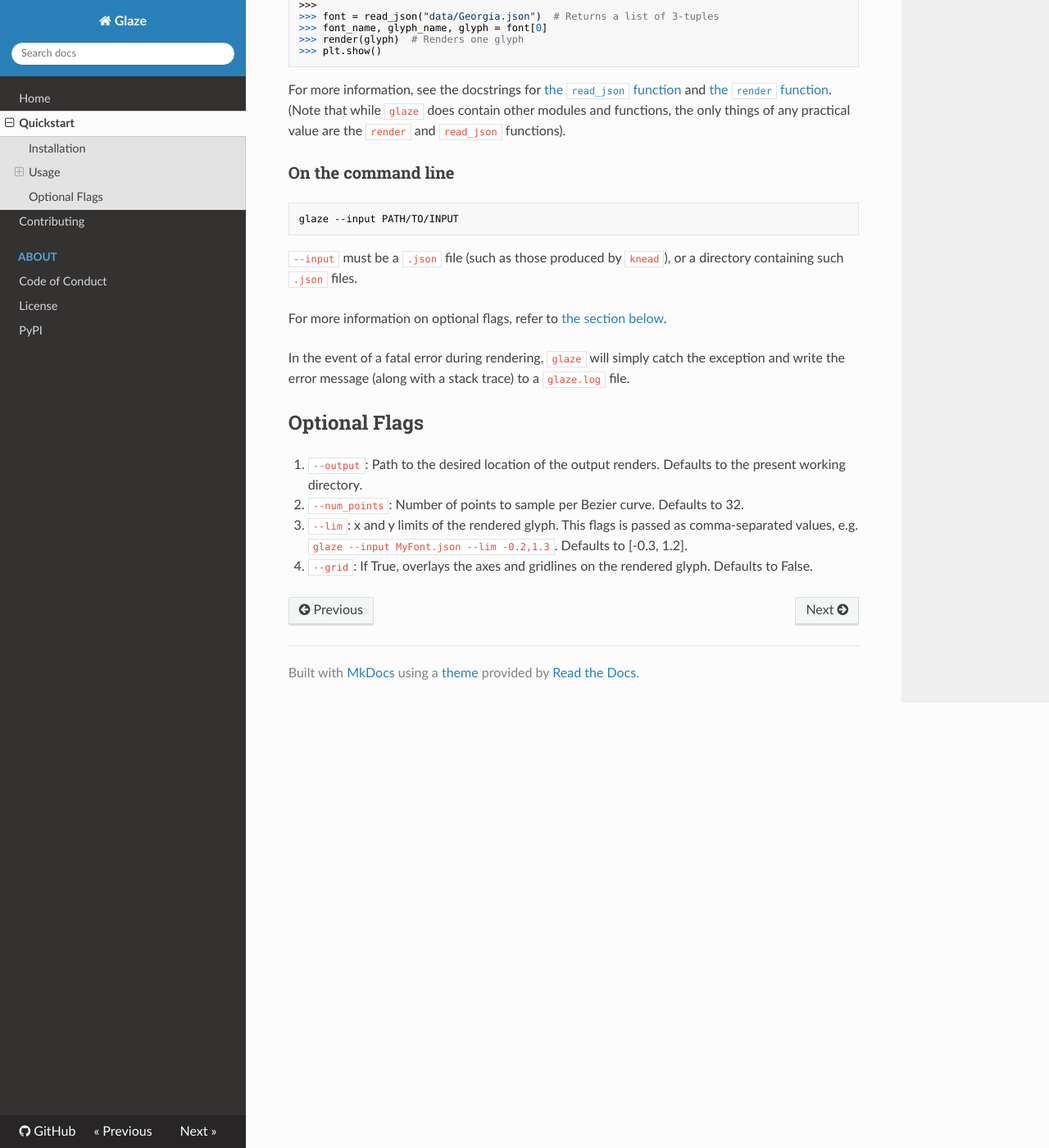
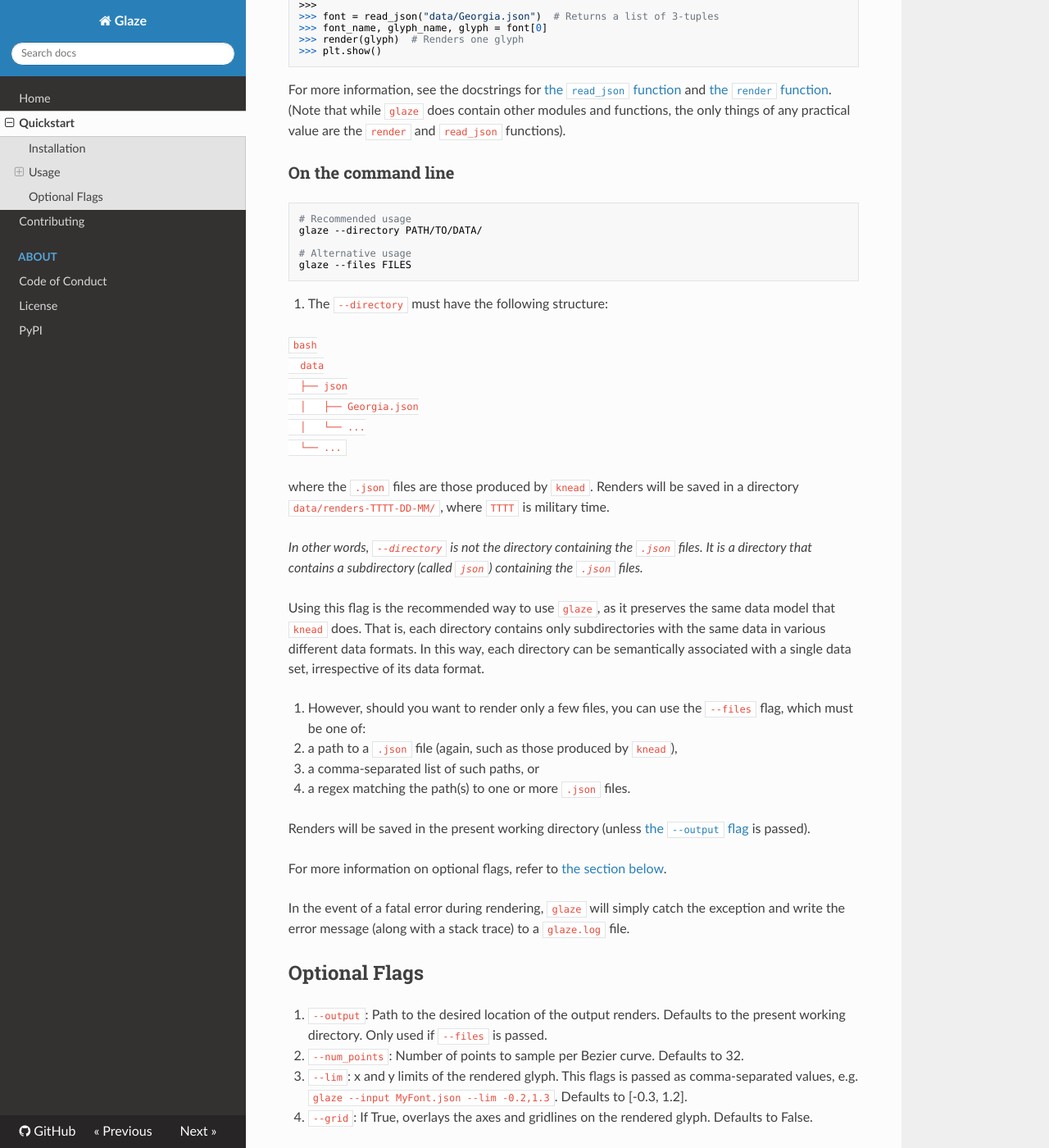
Before and after one commit to font-bakers/glaze, an MkDocs documentation site: the page built from docs/quickstart.md, in a window 1280 px wide and 1400 px high, scrolled down 574 px. Shown: the whole window at 82% size. Built offline with MkDocs 1.6.1, drawn with Linux system fonts in a browser that asks for light colours; nearby versions of some CDN libraries.

Commit message:
MAINT: enforce data model (#19)
* DOC: lint markdown files

* DOC: update docs

* MAINT: enforce data model

* DOC: update docs

* BUG: fix clean recipe

* STY: change output filename function

* MAINT: make readme shorter

````diff
--- a/docs/quickstart.md
+++ b/docs/quickstart.md
@@ -38,11 +38,45 @@
 ### On the command line
 
 ```bash
-glaze --input PATH/TO/INPUT
+# Recommended usage
+glaze --directory PATH/TO/DATA/
+
+# Alternative usage
+glaze --files FILES
 ```
 
-`--input` must be a `.json` file (such as those produced by `knead`), or a
-directory containing such `.json` files.
+1. The `--directory` must have the following structure:
+
+  ```bash
+  data
+  ├── json
+  │   ├── Georgia.json
+  │   └── ...
+  └── ...
+  ```
+
+  where the `.json` files are those produced by `knead`. Renders will be saved
+  in a directory `data/renders-TTTT-DD-MM/`, where `TTTT` is military time.
+
+  _In other words, `--directory` is not the directory containing the `.json`
+  files. It is a directory that contains a subdirectory (called `json`)
+  containing the `.json` files._
+
+  Using this flag is the recommended way to use `glaze`, as it preserves the
+  same data model that `knead` does. That is, each directory contains only
+  subdirectories with the same data in various different data formats. In this
+  way, each directory can be semantically associated with a single data set,
+  irrespective of its data format.
+
+1. However, should you want to render only a few files, you can use the
+   `--files` flag, which must be one of:
+  * a path to a `.json` file (again, such as those produced by `knead`),
+  * a comma-separated list of such paths, or
+  * a regex matching the path(s) to one or more `.json` files.
+
+  Renders will be saved in the present working directory (unless [the `--output`
+  flag](https://font-bakers.github.io/glaze/quickstart/#optional-flags) is
+  passed).
 
 For more information on optional flags, refer to [the section
 below](#optional-flags).
@@ -54,13 +88,13 @@
 ## Optional Flags
 
 1. `--output`: Path to the desired location of the output renders. Defaults to
-   the present working directory.
+   the present working directory. Only used if `--files` is passed.
 
-2. `--num_points`: Number of points to sample per Bezier curve. Defaults to 32.
+1. `--num_points`: Number of points to sample per Bezier curve. Defaults to 32.
 
-3. `--lim`: x and y limits of the rendered glyph. This flags is passed as
+1. `--lim`: x and y limits of the rendered glyph. This flags is passed as
    comma-separated values, e.g. `glaze --input MyFont.json --lim -0.2,1.3`.
    Defaults to [-0.3, 1.2].
 
-4. `--grid`: If True, overlays the axes and gridlines on the rendered glyph.
+1. `--grid`: If True, overlays the axes and gridlines on the rendered glyph.
    Defaults to False.
````
Also changed, not shown: README.md (+32 -11 lines), docs/contributing.md (+6 -6 lines), 6 other files.
